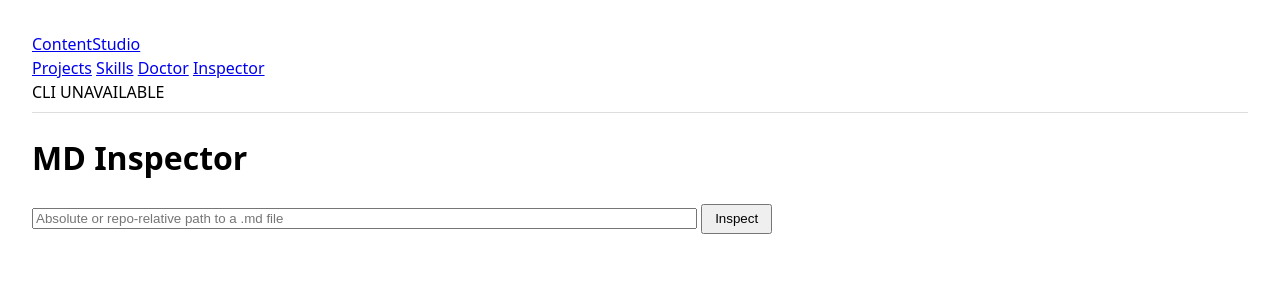
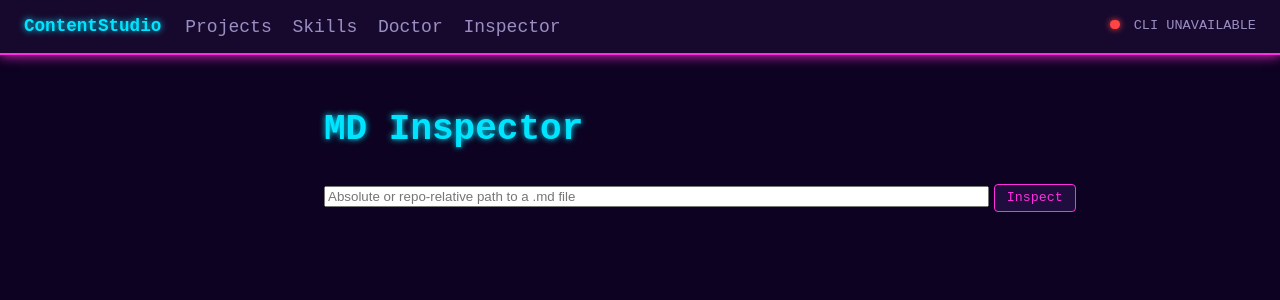
Before and after one commit to happydotemdr/ContentStudio, a Python web app: template pipeline-app/pipeline_app/templates/inspector.html in a window 1280 px wide. Shown: the top 300 px of the page. Run offline with Jinja, Linux system fonts and the light colour scheme; the template is opened without the code that fills it, so the values that code supplies are empty.

Commit message:
feat(pipeline-app): dark synthwave theme for pipeline-app UI

```diff
--- a/pipeline-app/pipeline_app/static/style.css
+++ b/pipeline-app/pipeline_app/static/style.css
@@ -1,10 +1,43 @@
-body { font-family: system-ui, sans-serif; margin: 2rem; line-height: 1.5; }
+:root {
+  --bg: #0d0221;
+  --bg-panel: #17092e;
+  --bg-panel-raised: #1f0d3d;
+  --border: #3a1d6e;
+  --text: #e8e3f5;
+  --text-dim: #9a8fc2;
+  --accent-magenta: #ff2ee0;
+  --accent-cyan: #00e5ff;
+  --accent-purple: #a020f0;
+  --accent-green: #39ff88;
+  --accent-amber: #ffb020;
+  --font-mono: "Courier New", ui-monospace, monospace;
+}
+
+body {
+  font-family: system-ui, sans-serif;
+  font-size: 18px;
+  line-height: 1.5;
+  margin: 0;
+  background: var(--bg);
+  color: var(--text);
+}
+
+h1, h2, h3 { font-family: var(--font-mono); }
+h1 { color: var(--accent-cyan); text-shadow: 0 0 6px var(--accent-cyan); }
+h2, h3 { color: var(--text); }
+
+a { color: var(--accent-cyan); text-decoration: none; }
+a:visited { color: var(--accent-purple); }
+a:hover { text-decoration: underline; }
 
 pre {
   white-space: pre-wrap;
   overflow-wrap: anywhere;
   max-width: 70ch;
-  background: #f6f6f6;
+  background: var(--bg-panel);
+  border: 1px solid var(--border);
+  color: var(--text);
+  font-size: 1rem;
   padding: 0.75rem;
   border-radius: 0.25rem;
   box-sizing: border-box;
@@ -14,34 +47,58 @@ textarea {
   width: 100%;
   box-sizing: border-box;
   min-height: 5rem;
+  background: var(--bg-panel-raised);
+  color: var(--text);
+  border: 1px solid var(--border);
+  border-radius: 0.25rem;
+  font-family: inherit;
+  font-size: 1rem;
+  padding: 0.5rem;
 }
 
-header { margin-bottom: 1rem; padding-bottom: 0.5rem; border-bottom: 1px solid #ddd; }
-button { padding: 0.35rem 0.75rem; cursor: pointer; }
-table { border-collapse: collapse; }
+button {
+  padding: 0.35rem 0.75rem;
+  cursor: pointer;
+  font-family: var(--font-mono);
+  background: var(--bg-panel-raised);
+  color: var(--accent-magenta);
+  border: 1px solid var(--accent-magenta);
+  border-radius: 0.25rem;
+  transition: box-shadow 0.15s, background 0.15s;
+}
+button:hover { background: var(--bg-panel); box-shadow: 0 0 8px var(--accent-magenta); }
+
+table { border-collapse: collapse; color: var(--text); }
 th, td { text-align: left; padding: 0.25rem 0.75rem 0.25rem 0; vertical-align: top; }
 
-.status { display: inline-block; padding: 0.1rem 0.5rem; border-radius: 0.25rem; font-size: 0.85rem; }
-.status-locked { background: #ddd; }
-.status-ready { background: #cfe8ff; }
-.status-running { background: #fff3b0; }
-.status-awaiting_review { background: #ffd9a0; }
-.status-approved { background: #c6f0c2; }
-.status-stale { background: #ffb3b3; }
-.status-no_artifact { background: #fff; border: 1px dashed #999; }
+.status {
+  display: inline-block;
+  padding: 0.1rem 0.5rem;
+  border-radius: 0.25rem;
+  font-size: 0.85rem;
+  font-family: var(--font-mono);
+  border: 1px solid transparent;
+}
+.status-locked { background: color-mix(in srgb, var(--text-dim) 20%, transparent); color: var(--text-dim); border-color: var(--border); }
+.status-ready { background: color-mix(in srgb, var(--accent-cyan) 20%, transparent); color: var(--accent-cyan); border-color: var(--accent-cyan); }
+.status-running { background: color-mix(in srgb, var(--accent-amber) 25%, transparent); color: var(--accent-amber); border-color: var(--accent-amber); }
+.status-awaiting_review { background: color-mix(in srgb, var(--accent-magenta) 20%, transparent); color: var(--accent-magenta); border-color: var(--accent-magenta); }
+.status-approved { background: color-mix(in srgb, var(--accent-green) 20%, transparent); color: var(--accent-green); border-color: var(--accent-green); }
+.status-stale { background: color-mix(in srgb, #ff5f5f 25%, transparent); color: #ff5f5f; border-color: #ff5f5f; }
+.status-no_artifact { background: transparent; color: var(--text-dim); border: 1px dashed var(--text-dim); }
 
 .pipeline-nav { list-style: none; margin: 0; padding: 0; }
 .pipeline-step {
   margin-left: 0.4rem;
   padding: 0 0 1.25rem 1rem;
-  border-left: 2px solid #ddd;
+  border-left: 2px solid var(--border);
 }
 .pipeline-step:last-child { border-left-color: transparent; padding-bottom: 0; }
 .step-number {
   display: inline-block;
   min-width: 1.25rem;
   font-weight: bold;
-  color: #666;
+  color: var(--text-dim);
   margin-right: 0.35rem;
 }
 .pipeline-step-group { display: flex; gap: 1rem; flex-wrap: wrap; }
@@ -51,11 +108,43 @@ th, td { text-align: left; padding: 0.25rem 0.75rem 0.25rem 0; vertical-align: t
   border-radius: 0.25rem;
 }
 .pipeline-stage.current {
-  border-left-color: #2b6fd1;
-  background: #eef4fd;
+  border-left-color: var(--accent-cyan);
+  background: color-mix(in srgb, var(--accent-cyan) 12%, transparent);
 }
-.specialist { font-size: 0.75rem; color: #777; margin: 0.15rem 0 0; }
+.specialist { font-size: 0.75rem; color: var(--text-dim); margin: 0.15rem 0 0; }
 
-.error { color: #a00; }
+.error { color: #ff5f5f; }
 .input-panel, .chat-panel, .output-panel { margin-bottom: 1.5rem; }
-.stale-override-note { color: #a05a00; font-size: 0.9rem; }
+.stale-override-note { color: var(--accent-amber); font-size: 0.9rem; }
+
+.app-shell { display: flex; gap: 2rem; align-items: flex-start; padding: 1.5rem 2rem; }
+.app-sidebar { flex: 0 0 260px; }
+.app-main { flex: 1 1 auto; min-width: 0; max-width: 1400px; }
+
+.site-header {
+  display: flex;
+  align-items: center;
+  gap: 1.5rem;
+  padding: 0.75rem 1.5rem;
+  background: linear-gradient(var(--bg-panel), var(--bg-panel)),
+              repeating-linear-gradient(transparent 0 7px, var(--accent-purple) 7px 8px);
+  background-blend-mode: normal, screen;
+  border-bottom: 2px solid var(--accent-magenta);
+  box-shadow: 0 0 12px var(--accent-magenta);
+}
+.wordmark {
+  font-family: var(--font-mono);
+  color: var(--accent-cyan);
+  text-shadow: 0 0 6px var(--accent-cyan);
+  text-decoration: none;
+  font-weight: bold;
+  font-size: 1.1rem;
+}
+.top-nav a { color: var(--text-dim); text-decoration: none; margin-right: 1rem; font-family: var(--font-mono); }
+.top-nav a:hover { color: var(--text); text-decoration: none; }
+.top-nav a.active { color: var(--accent-magenta); text-shadow: 0 0 4px var(--accent-magenta); }
+.breadcrumb { color: var(--text-dim); font-family: var(--font-mono); font-size: 0.9rem; }
+.cli-status { margin-left: auto; font-family: var(--font-mono); font-size: 0.85rem; color: var(--text-dim); white-space: nowrap; }
+.status-dot { display: inline-block; width: 0.6rem; height: 0.6rem; border-radius: 50%; margin-right: 0.35rem; }
+.status-dot.online { background: var(--accent-green); box-shadow: 0 0 6px var(--accent-green); }
+.status-dot.offline { background: #ff4444; box-shadow: 0 0 6px #ff4444; }
```
